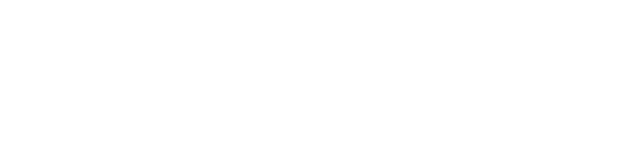
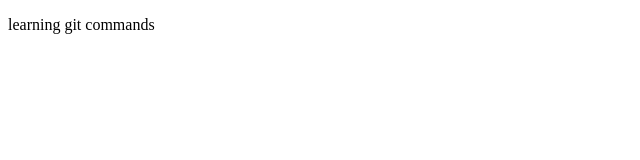
Before and after one commit to Navya1418/FirstRep, a plain HTML site: page index.html in a window 1280 px wide. Shown: the whole page, without its empty margins (0-640 px from the left). Drawn offline with Linux system fonts and the light colour scheme.

Commit message:
paragraph is added

```diff
--- a/index.html
+++ b/index.html
@@ -3,4 +3,7 @@
     <head>
         <title>session 0 assignment</title>
     </head>
+    <p>
+        learning git commands
+    </p>
 </html>
```
Also changed, not shown: info.txt (added).
